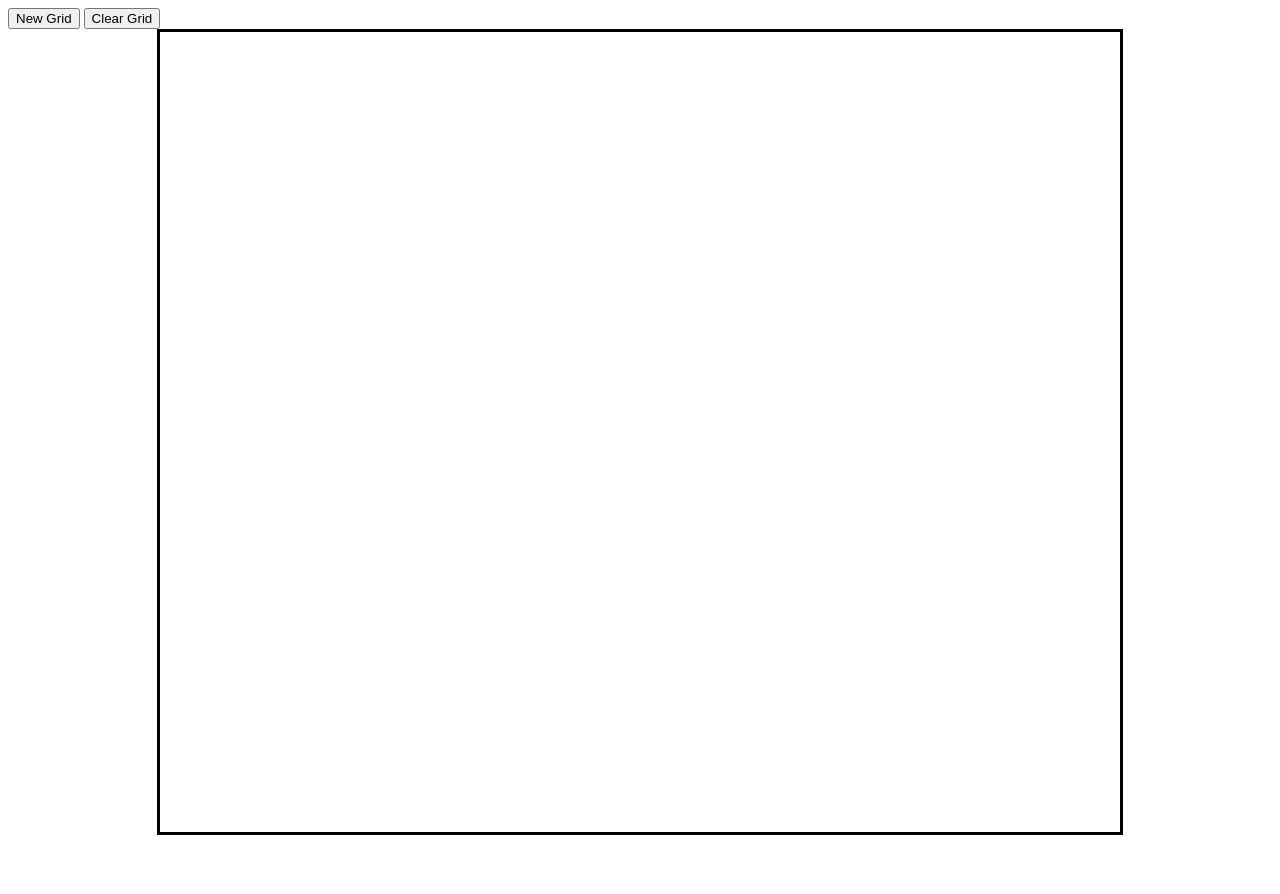
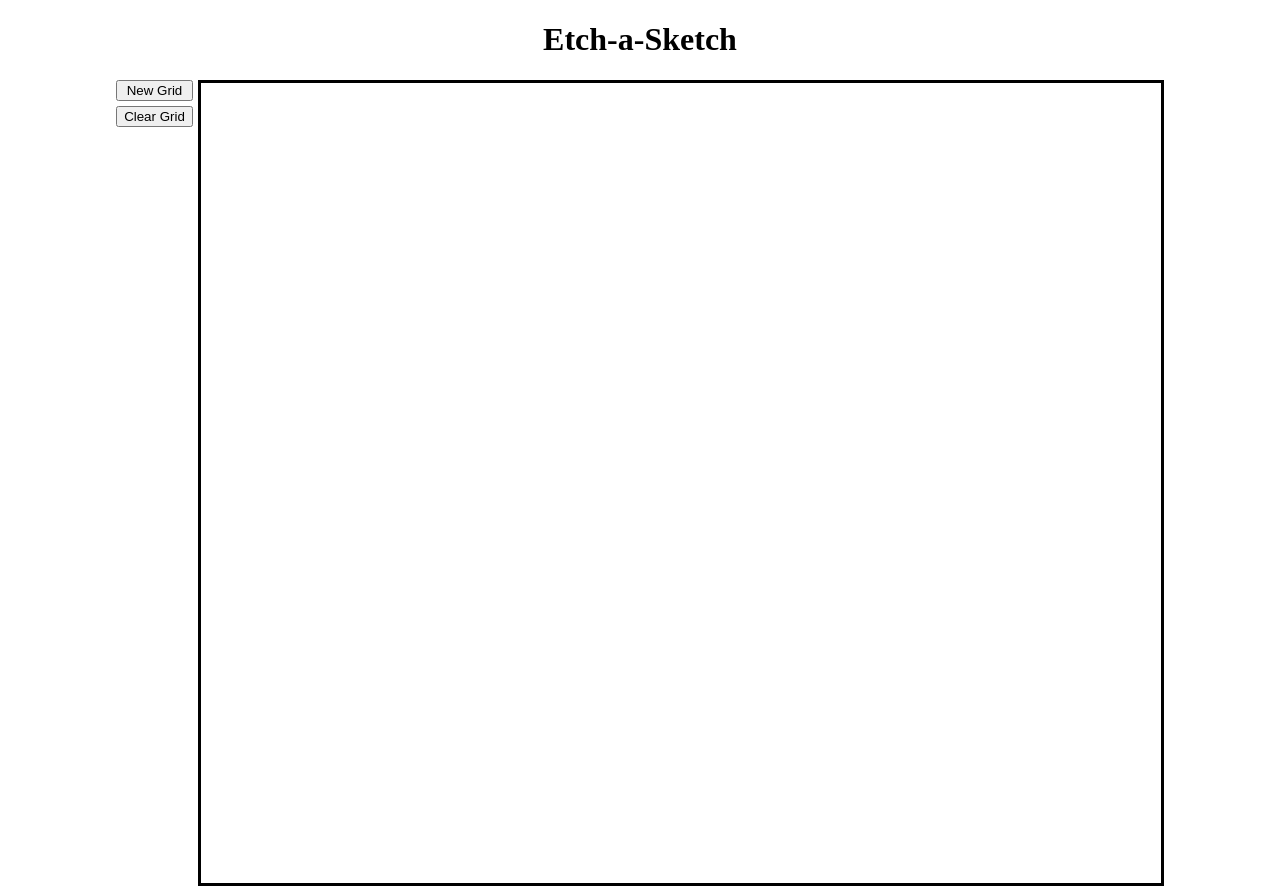
Before and after one commit to onyto/odin-etch-a-sketch, a plain HTML site: page index.html in a window 1280 px wide. Before the commit the page ends 843 px from the top, so only its background shows below. Drawn offline with Linux system fonts and the light colour scheme.

Commit message:
Update style

```diff
--- a/index.html
+++ b/index.html
@@ -10,8 +10,12 @@
   <script src="./script.js" defer></script>
 </head>
 <body>
-  <button id="new-grid-btn" type="button">New Grid</button>
-  <button id="clear-grid-btn" type="button">Clear Grid</button>
-  <div id="container"></div>
+  <h1>Etch-a-Sketch</h1>
+  <div id="container">
+    <div id="button-container">
+      <button id="new-grid-btn" type="button">New Grid</button>
+      <button id="clear-grid-btn" type="button">Clear Grid</button>
+    </div>
+  </div>
 </body>
 </html>
--- a/style.css
+++ b/style.css
@@ -1,6 +1,18 @@
+h1 {
+  text-align: center;
+}
+
 #container {
   display: flex;
   justify-content: center;
+  gap: 5px;
+}
+
+#button-container {
+  display: flex;
+  flex-direction: column;
+  align-self: flex-start;
+  gap: 5px;
 }
 
 #grid {
```
